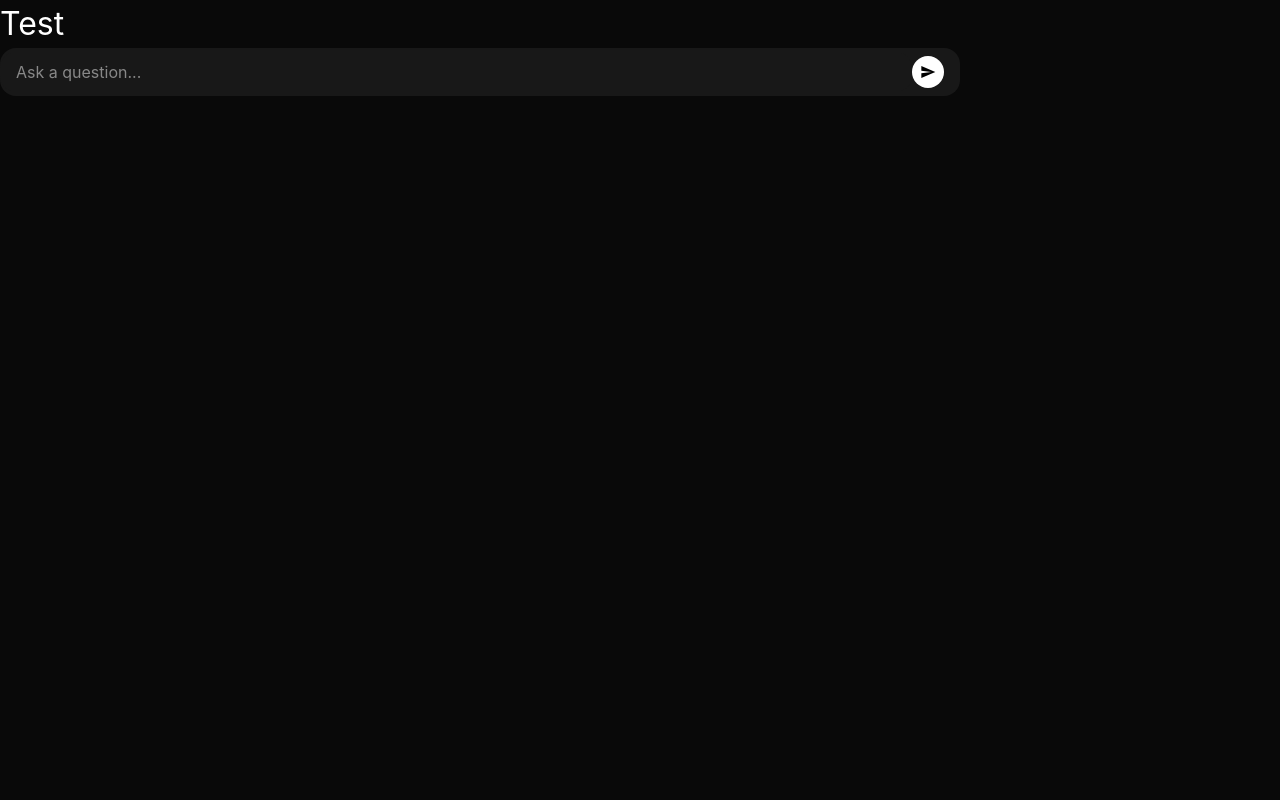
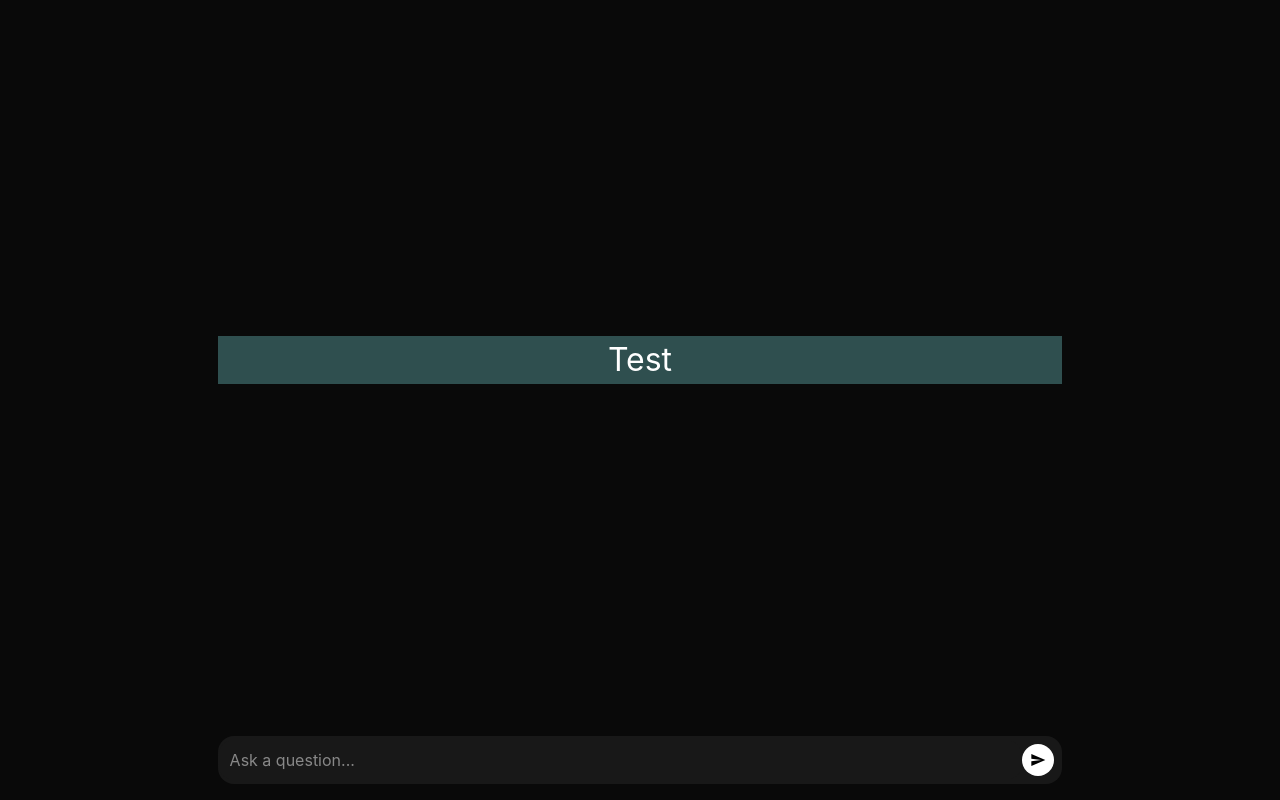
Before and after one commit to Jarhatz/portfolia-client, a React (Vite) app: page / in a window 1280 px wide. Built offline with nearby package versions, Linux system fonts and the light colour scheme.

Commit message:
axios get request taking forever. Server did receive question. Requires debugging

```diff
--- a/package.json
+++ b/package.json
@@ -11,11 +11,13 @@
   },
   "dependencies": {
     "autoprefixer": "^10.4.20",
+    "axios": "^1.7.7",
     "postcss": "^8.4.45",
     "react": "^18.3.1",
     "react-dom": "^18.3.1",
     "react-icons": "^5.3.0",
-    "tailwindcss": "^3.4.10"
+    "tailwindcss": "^3.4.10",
+    "typewriter-effect": "^2.21.0"
   },
   "devDependencies": {
     "@eslint/js": "^9.9.0",
--- a/src/App.css
+++ b/src/App.css
@@ -2,10 +2,34 @@
   width: 100%;
   min-height: 100vh;
   height: 100%;
+  display: flex;
+  flex-direction: column;
   background-color: #090909;
   align-items: center;
   justify-content: center;
-  color: white
+  color: white;
+}
+
+.chat-window {
+  width: 66%;
+  display: flex;
+  background-color: darkslategray;
+  flex-direction: column;
+  justify-content: flex-end;
+  align-items: center;
+  margin-bottom: 5rem;
+}
+
+.chatbar-container {
+  position: fixed;
+  bottom: 0;
+  z-index: 1;
+  width: 100%;
+  display: flex;
+  justify-content: center;
+  align-items: center;
+  background-color: #090909;
+  padding-bottom: 1rem;
 }
 
 .title-text {
--- a/src/App.tsx
+++ b/src/App.tsx
@@ -1,14 +1,36 @@
-import { useState } from 'react'
-import './App.css'
-import ChatBar from './Chatbar';
+import { useState } from "react";
+import "./App.css";
+import ChatBar from "./Chatbar";
 
 function App() {
   return (
     <div className="app-container">
-      <p className="title-text">Test</p>
-      <ChatBar />
+      <div className="chat-window">
+        <p className="title-text">Test</p>
+        {/* <p className="title-text">Test</p>
+        <p className="title-text">Test</p>
+        <p className="title-text">Test</p>
+        <p className="title-text">Test</p>
+        <p className="title-text">Test</p>
+        <p className="title-text">Test</p>
+        <p className="title-text">Test</p>
+        <p className="title-text">Test</p>
+        <p className="title-text">Test</p>
+        <p className="title-text">Test</p>
+        <p className="title-text">Test</p>
+        <p className="title-text">Test</p>
+        <p className="title-text">Test</p>
+        <p className="title-text">Test</p>
+        <p className="title-text">Test</p>
+        <p className="title-text">Test</p>
+        <p className="title-text">Test</p>
+        <p className="title-text">Test</p> */}
+      </div>
+      <div className="chatbar-container">
+        <ChatBar />
+      </div>
     </div>
-  )
+  );
 }
 
-export default App
+export default App;
--- a/src/Chatbar.css
+++ b/src/Chatbar.css
@@ -1,6 +1,6 @@
 .chat-bar-form {
+  width:66%;
   display: flex;
-  width: 75%;
   align-items: center;
   background-color: #181818;
   border-radius: 1rem;
@@ -11,7 +11,7 @@
   width: 100%;
   border: none;
   outline: none;
-  padding: 0.5rem 0.5rem 0.5rem 1rem;
+  padding: 0.5rem 0.25rem 0.5rem 0.75rem;
   border-radius: 1rem;
   color: #888;
   background-color: #181818;
@@ -28,7 +28,7 @@
   background-color: white;
   border: none;
   padding: 0.5rem;
-  margin-right: 1rem;
+  margin-right: 0.5rem;
   border-radius: 100%;
   cursor: pointer;
 }
--- a/src/Chatbar.tsx
+++ b/src/Chatbar.tsx
@@ -1,17 +1,30 @@
 import React, { useState } from "react";
+import axios from "axios";
 import { MdSend } from "react-icons/md";
 import "./Chatbar.css";
 
 const ChatBar = () => {
   const [input, setInput] = useState("");
 
-  const handleSubmit = (e: React.FormEvent<HTMLFormElement>) => {
+  async function handleSubmit(e: React.FormEvent<HTMLFormElement>) {
     e.preventDefault();
     if (input.trim()) {
-      console.log(input);
-      setInput("");
+      const question = input
+      setInput("")
+      console.log(question)
+      try {
+        const response = await axios.get("http://localhost:5000/chat", {
+          params: {
+            question:
+              "Can you tell me which stocks are doing really good right now for investing?",
+          },
+        });
+        console.log(response.data);
+      } catch (error) {
+        console.error("Error fetching data:", error);
+      }
     }
-  };
+  }
 
   return (
     <form onSubmit={handleSubmit} className="chat-bar-form">
```
Also changed, not shown: src/client_test.ts (added, +18 -0 lines), 1 other file (tests, documents, lock files or other folders).
